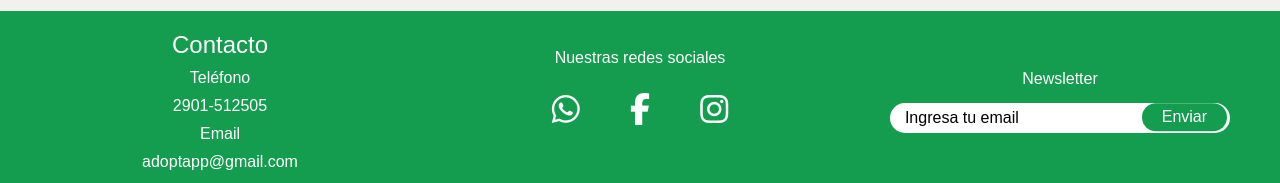
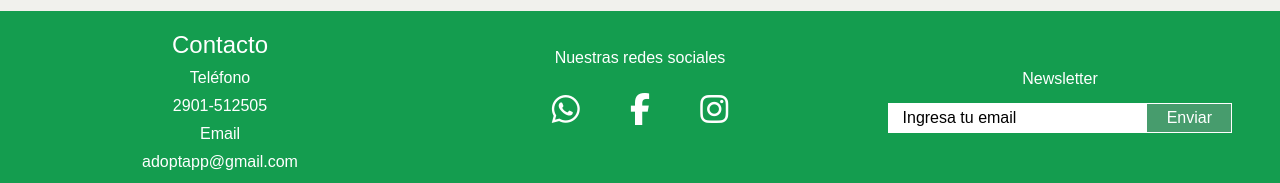
Before and after one commit to Arturo-Blanco/Adoptapp, a React (Create React App) app in the folder adopt-app/: page /donaciones in a window 1280 px wide. Shown: the part 435-618 px from the top of the page. Built offline with nearby package versions, Linux system fonts and the light colour scheme; a web font is replaced by a local one.

Commit message:
input newsletter is edited

```diff
--- a/adopt-app/src/Components/Footer/footer.css
+++ b/adopt-app/src/Components/Footer/footer.css
@@ -68,15 +68,16 @@
 }
 
 .form-newsletter {
-    position: relative;
-    width: 90%;
+    display: flex;
+    flex-wrap: wrap;
     margin: 20px auto;
 }
-
+.newsletter-label {
+    width: 100%;
+}
 .newsletter {
-    width: 100%;
+    width: 75%;
     height: 30px;
-    border-radius: 20px;
     text-align: start;
     background-color: white;
     color: black;
@@ -85,14 +86,12 @@
 }
 
 .newsletter-btn {
-    position: absolute;
-    top: 50%;
-    right: 3px;
-    transform: translateY(8%);
-    background-color: var(--main-bg-color);
-    padding: 5px 20px;
-    border-radius: 20px;
+    border: 1px solid white;
+    background-color: var(--background-card-color);
+    width: 25%;
     cursor: pointer;
+    height: 30px;
+    margin-top: auto;
 }
 
 .copyright {
--- a/adopt-app/src/Components/Footer/footer.jsx
+++ b/adopt-app/src/Components/Footer/footer.jsx
@@ -23,7 +23,7 @@ const Footer = () => {
                 </div>
                 <div className="footer-section">
                     <form className="form-newsletter" action="">
-                    <label htmlFor="newsletter">Newsletter</label>
+                    <label className='newsletter-label' htmlFor="newsletter">Newsletter</label>
                     <input className="newsletter" id="newsletter" type="email" placeholder="Ingresa tu email" />
                     <button className='newsletter-btn'>Enviar</button>
                     </form>
```
